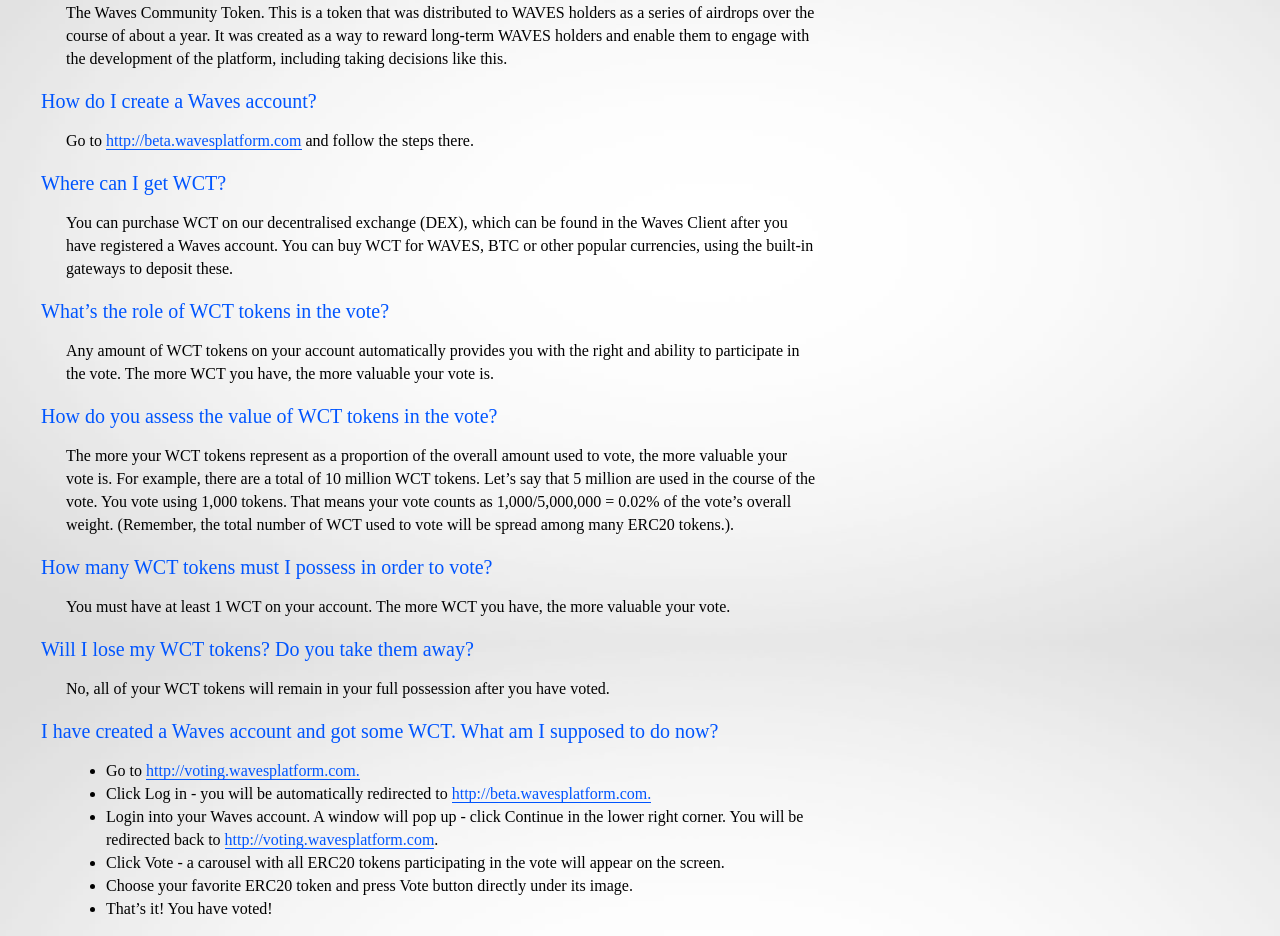
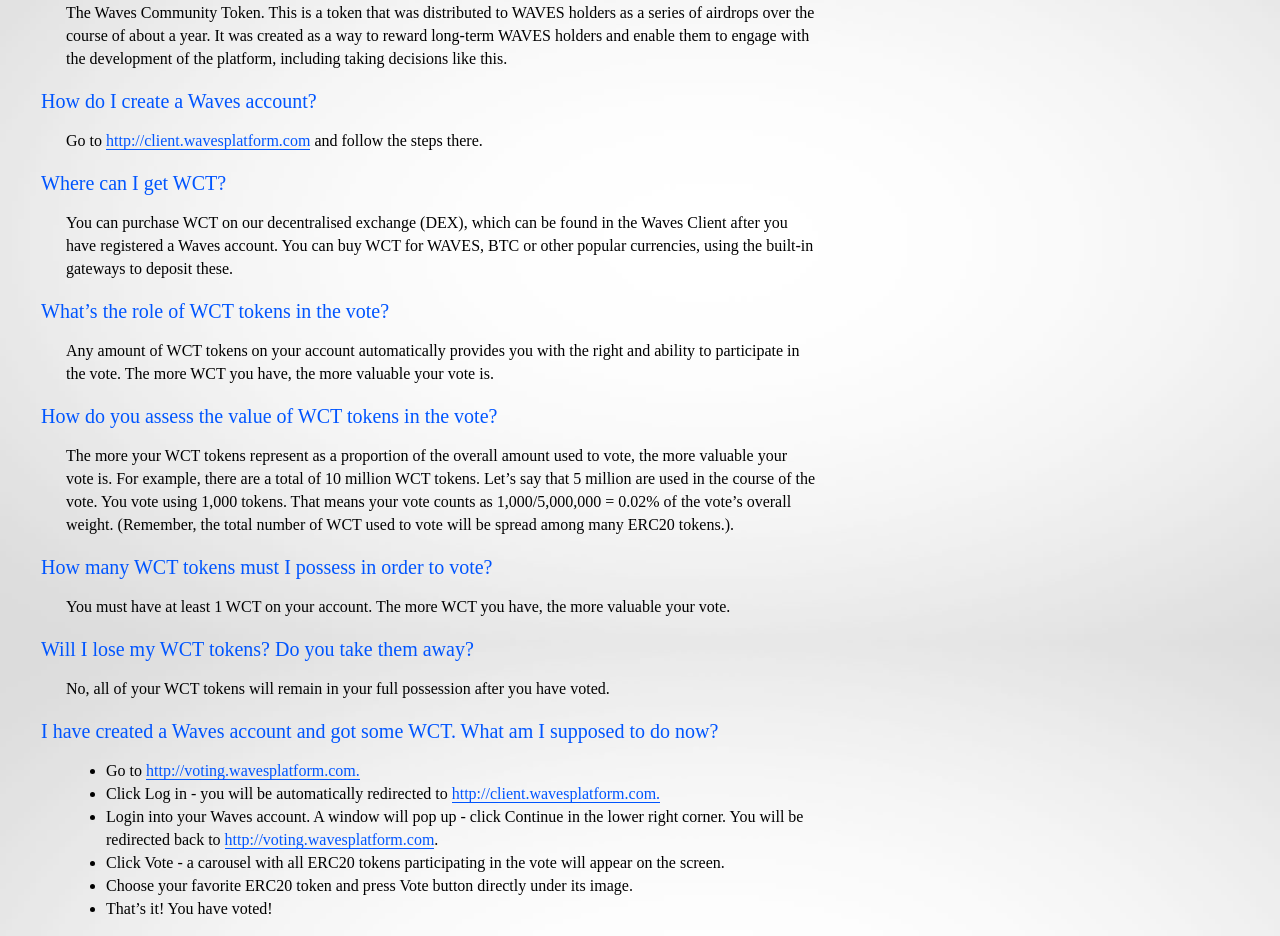
Before and after one commit to KardanovIR/waves-voting, a React (Create React App) app: page / in a window 1280 px wide. Shown: the part 1760-2696 px from the top of the page. Built offline with nearby package versions, Linux system fonts and the light colour scheme; no server answers; the HTML template or start-up script is replaced by a standard one; a web font is replaced by a local one.

Commit message:
Change URL from beta to client

```diff
--- a/src/App.js
+++ b/src/App.js
@@ -207,8 +207,8 @@
 
                                           <p className="bl">How do I create a Waves account?</p>
                                           <p>
-                                              Go to <a href="http://beta.wavesplatform.com"
-                                                       target="_blank">http://beta.wavesplatform.com</a> and follow the
+                                              Go to <a href="http://client.wavesplatform.com"
+                                                       target="_blank">http://client.wavesplatform.com</a> and follow the
                                               steps there.</p>
 
                                           <p className="bl">Where can I get WCT?</p>
@@ -242,7 +242,7 @@
                                           <p>
                                               <ul>
                                                   <li>Go to <a href="http://voting.wavesplatform.com" target="_blank">http://voting.wavesplatform.com.</a></li>
-                                                  <li>Click Log in - you will be automatically redirected to <a href="http://beta.wavesplatform.com" target="_blank">http://beta.wavesplatform.com.</a></li>
+                                                  <li>Click Log in - you will be automatically redirected to <a href="http://client.wavesplatform.com" target="_blank">http://client.wavesplatform.com.</a></li>
                                                   <li>Login into your Waves account. A window will pop up - click Continue in the lower right corner. You will be redirected back to <a href="http://voting.wavesplatform.com" target="_blank">http://voting.wavesplatform.com</a>.</li>
                                                   <li>Click Vote - a carousel with all ERC20 tokens participating in the vote will appear on the screen.</li>
                                                   <li>Choose your favorite ERC20 token and press Vote button directly under its image.</li>
--- a/src/Components/Section1.js
+++ b/src/Components/Section1.js
@@ -27,10 +27,10 @@
                           </div>
 
                           <p className="bt"><a
-                            href={"https://beta.wavesplatform.com#gateway/auth?r=" + window.location.origin + "&n=Waves voting&i=/_theme/favicon.ico&s=/web-auth-results.php&d=IAmVoting&debug=false"}
+                            href={"https://client.wavesplatform.com#gateway/auth?r=" + window.location.origin + "&n=Waves voting&i=/_theme/favicon.ico&s=/web-auth-results.php&d=IAmVoting&debug=false"}
                             className="btn btn-primary buy load">Log In</a></p>
                           <div className="or"><span>OR</span></div>
-                          <p><a href="https://beta.wavesplatform.com" target="_blank" className="hr">Create new
+                          <p><a href="https://client.wavesplatform.com" target="_blank" className="hr">Create new
                               wallet</a></p>
                       </div>
                   </div>
--- a/src/Components/Section2.js
+++ b/src/Components/Section2.js
@@ -36,7 +36,7 @@
                               <li>The results of the vote will be announced on 29 August at 12 pm (UTC+3)</li>
                               <li>The final impact of your vote will be fixed the moment voting ends</li>
                               <li>You can acquire WCT <a target="_blank"
-                                                         href="https://beta.wavesplatform.com/dex?assetId2=DHgwrRvVyqJsepd32YbBqUeDH4GJ1N984X8QoekjgH8J&assetId1=WAVES">on DEX</a></li>
+                                                         href="https://client.wavesplatform.com/dex?assetId2=DHgwrRvVyqJsepd32YbBqUeDH4GJ1N984X8QoekjgH8J&assetId1=WAVES">on DEX</a></li>
                               <li><strong>NOTE. We are not taking away your WCT tokens. They will remain in your full
                                   posession.</strong></li>
                           </ul>
@@ -44,7 +44,7 @@
                               <img src="/img/wct.png"/>
                               <p>WCT (Waves Community Token) is a special token designed to facilitate
                                   and reward community engagement. <a target="_blank"
-                                                                      href="https://beta.wavesplatform.com/dex?assetId2=DHgwrRvVyqJsepd32YbBqUeDH4GJ1N984X8QoekjgH8J&assetId1=WAVES">WCT
+                                                                      href="https://client.wavesplatform.com/dex?assetId2=DHgwrRvVyqJsepd32YbBqUeDH4GJ1N984X8QoekjgH8J&assetId1=WAVES">WCT
                                       can be bought on DEX</a></p>
                           </div>
                           <Link to="vote" className="btn btn-primary buy load">Vote</Link>
--- a/src/Components/Section3.js
+++ b/src/Components/Section3.js
@@ -444,7 +444,7 @@
                                                   <p>Please purchase at least 1 WCT on DEX <br/>
                                                       in order to participate in the vote</p>
                                                   <a target="_blank"
-                                                     href="https://beta.wavesplatform.com/dex?assetId2=DHgwrRvVyqJsepd32YbBqUeDH4GJ1N984X8QoekjgH8J&assetId1=WAVES"
+                                                     href="https://client.wavesplatform.com/dex?assetId2=DHgwrRvVyqJsepd32YbBqUeDH4GJ1N984X8QoekjgH8J&assetId1=WAVES"
                                                      className="btn btn-primary buy">Go to DEX</a>
                                               </div>
                                           </div>
```
